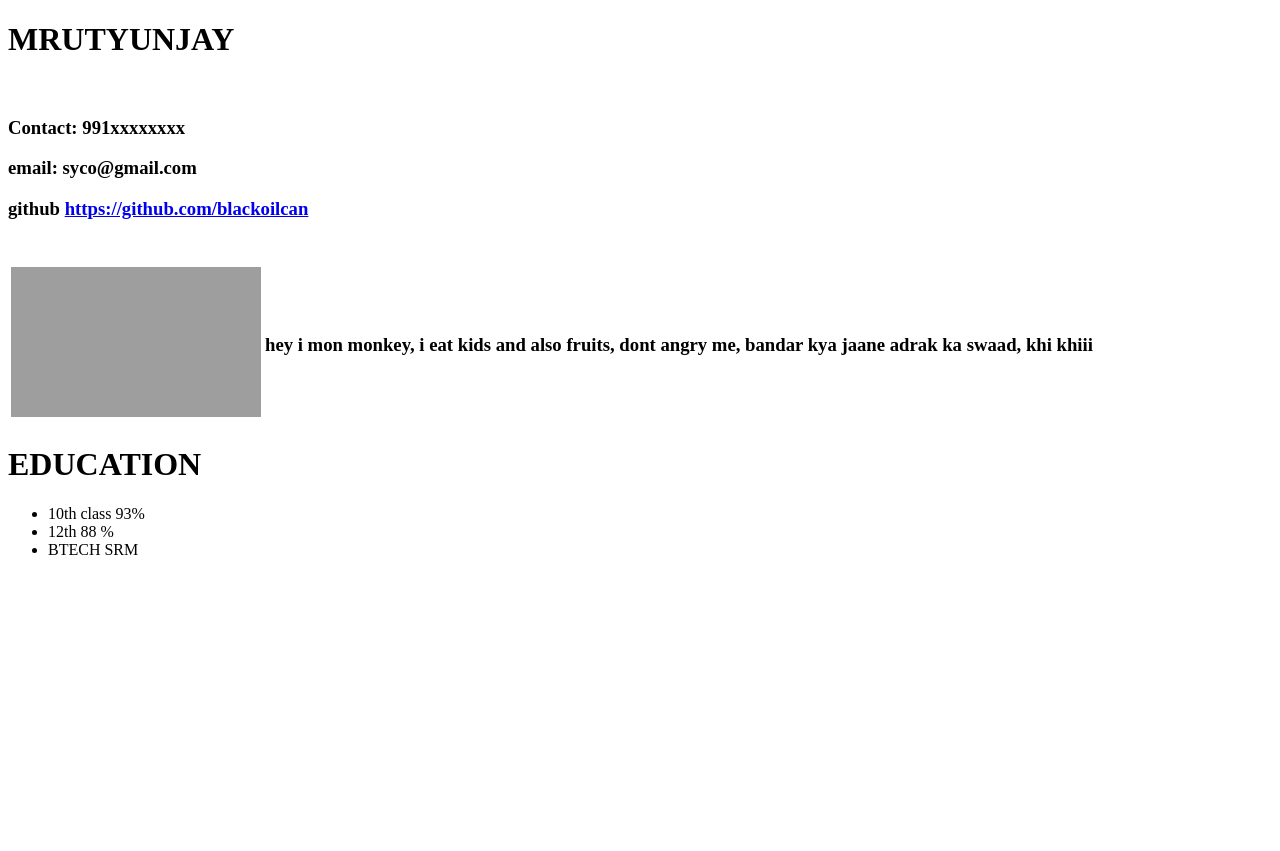
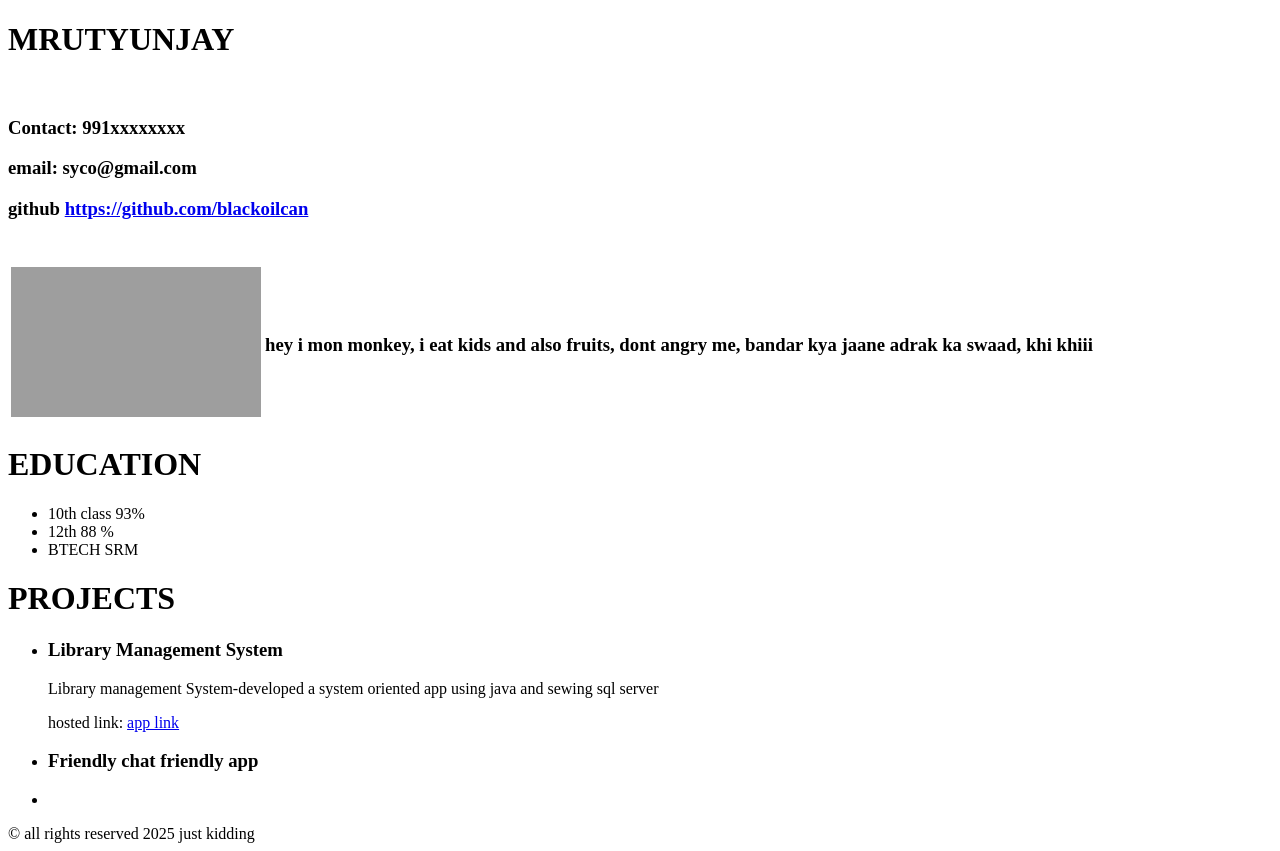
Before and after one commit to blackoilcan/love-babbar-project-1, a plain HTML site: page index.html in a window 1280 px wide. Before the commit the page ends 800 px from the top, so only its background shows below. Drawn offline with Linux system fonts and the light colour scheme; grey boxes are pictures that could not be loaded.

Commit message:
added footer to index.html

```diff
--- a/index.html
+++ b/index.html
@@ -28,6 +28,16 @@
             <li>BTECH SRM </li>
         </UL>
 
+        <h1>PROJECTS</h1>
+        <ul>
+            <li><h3>Library Management System</h3></li>
+            <p>Library management System-developed a system oriented app using java and sewing sql server
+            </p>
+            hosted link: <a href="google.com">app link</a>
+            <li><h3>Friendly chat friendly app</h3></li>
+            <li></li>
+        </ul>
 
+       <footer>&copy; all rights reserved 2025 just kidding</footer>
 </body>
 </html>
```
